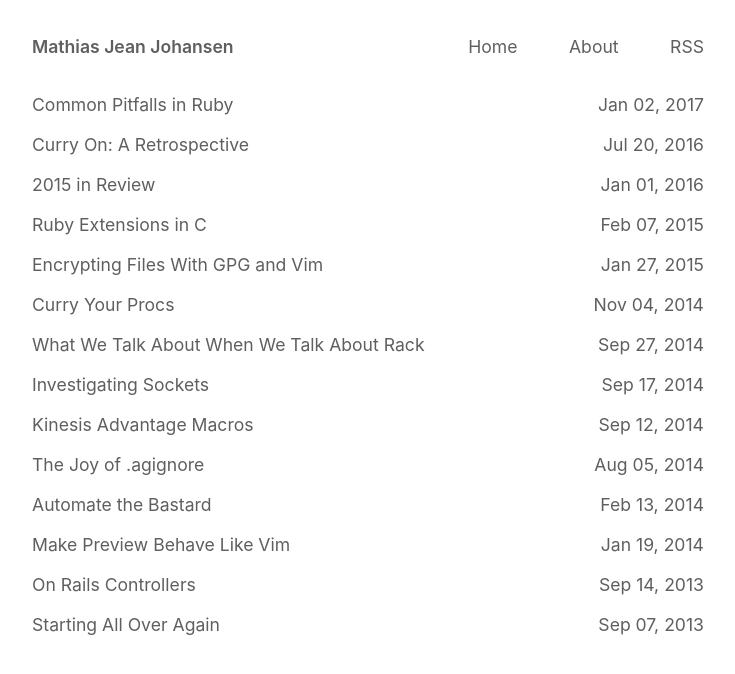
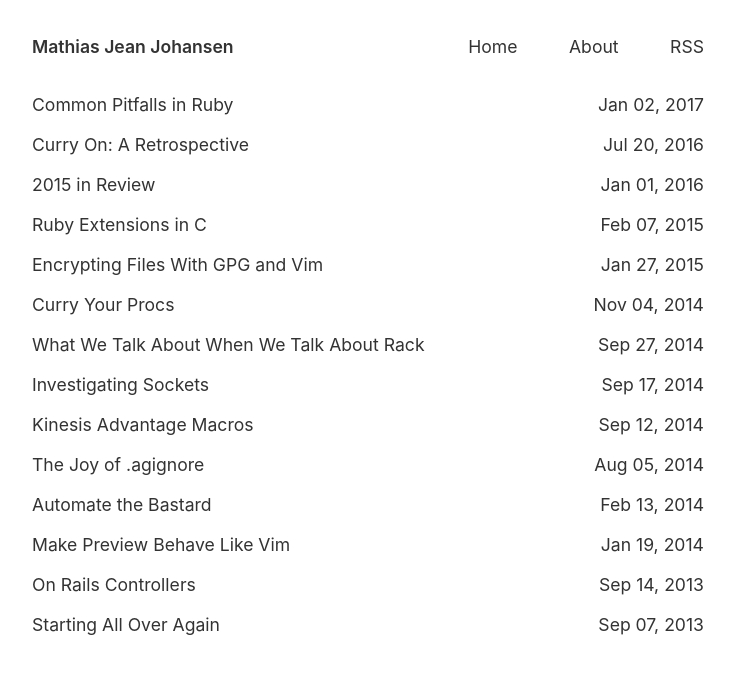
Before and after one commit to majjoha/majjoha.github.io, a Jekyll site: the page built from index.html, in a window 1280 px wide. Shown: the top 674 px of the page, without its empty margins (272-1007 px from the left). Built offline with Jekyll 4.4.1, drawn with Linux system fonts in a browser that asks for light colours.

Commit message:
Darken text and links.

```diff
--- a/_includes/style.css
+++ b/_includes/style.css
@@ -1,6 +1,6 @@
 body {
   background: #fff;
-  color: #5f5f5f;
+  color: #333;
   font: 1.1rem/1.8 -apple-system, BlinkMacSystemFont, "HelveticaNeue-Light",
     "Helvetica Neue", Arial, sans-serif;
   -webkit-font-smoothing: antialiased;
@@ -18,13 +18,13 @@ h6 {
 }
 
 a {
-  color: #5f5f5f;
+  color: #333;
   transition: 0.4s;
   -webkit-backface-visibility: hidden;
 }
 
 a:hover {
-  color: #2e2e2e;
+  color: #1d1d1f;
 }
 
 code {
```
